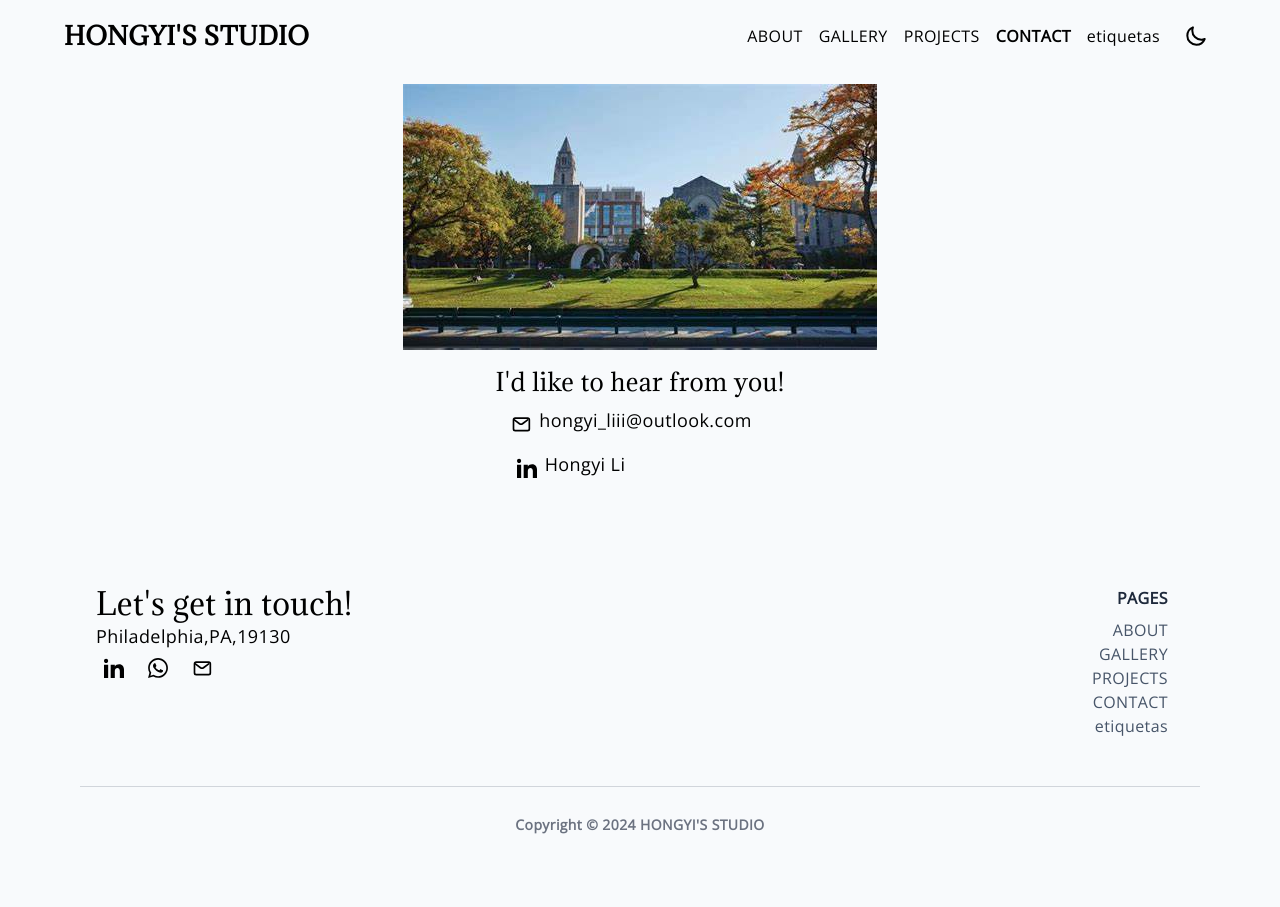
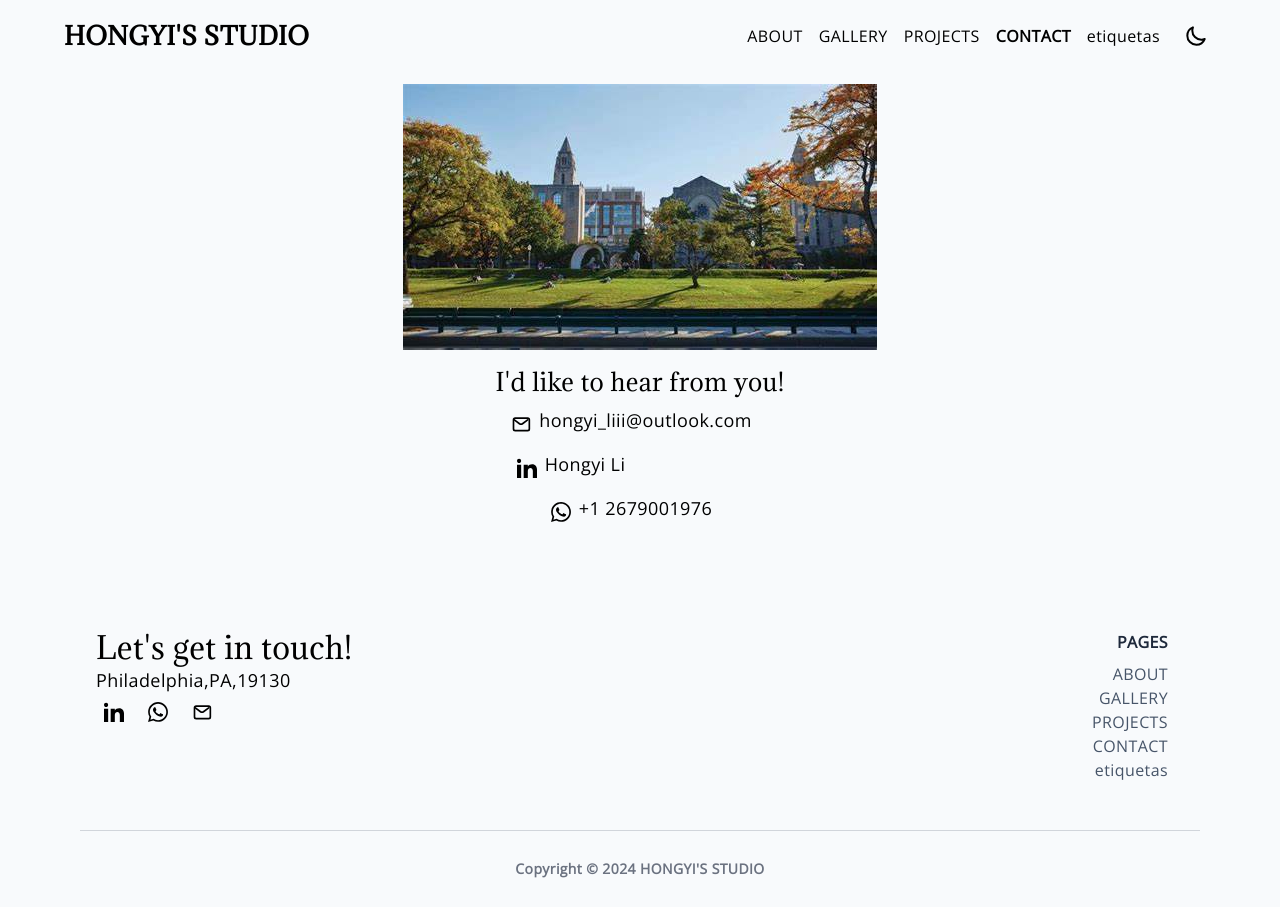
Before and after one commit to hongyili-hl/hongyili-hl.github.io, a Jekyll site: the page built from sample.md, in a window 1280 px wide. Built offline with Jekyll 4.4.1, drawn with Linux system fonts in a browser that asks for light colours.

Commit message:
Update contact.html

```diff
--- a/_layouts/contact.html
+++ b/_layouts/contact.html
@@ -35,3 +35,14 @@
    {{ site.data[site.lang].footer.description | default: "Hongyi Li            " }}
   </span>
 </div>
+<div class="flex justify-center py-1 md:py-6" style="margin: 0 25px 0 0">
+  <a class="p-2" href="{{site.rrss.whatsapp}}">
+     <!-- Whatsapp -->
+    <svg xmlns="http://www.w3.org/2000/svg" class="h-5 w-5" fill="currentColor" viewBox="0 0 24 24">
+      <path d="M.057 24l1.687-6.163c-1.041-1.804-1.588-3.849-1.587-5.946.003-6.556 5.338-11.891 11.893-11.891 3.181.001 6.167 1.24 8.413 3.488 2.245 2.248 3.481 5.236 3.48 8.414-.003 6.557-5.338 11.892-11.893 11.892-1.99-.001-3.951-.5-5.688-1.448l-6.305 1.654zm6.597-3.807c1.676.995 3.276 1.591 5.392 1.592 5.448 0 9.886-4.434 9.889-9.885.002-5.462-4.415-9.89-9.881-9.892-5.452 0-9.887 4.434-9.889 9.884-.001 2.225.651 3.891 1.746 5.634l-.999 3.648 3.742-.981zm11.387-5.464c-.074-.124-.272-.198-.57-.347-.297-.149-1.758-.868-2.031-.967-.272-.099-.47-.149-.669.149-.198.297-.768.967-.941 1.165-.173.198-.347.223-.644.074-.297-.149-1.255-.462-2.39-1.475-.883-.788-1.48-1.761-1.653-2.059-.173-.297-.018-.458.13-.606.134-.133.297-.347.446-.521.151-.172.2-.296.3-.495.099-.198.05-.372-.025-.521-.075-.148-.669-1.611-.916-2.206-.242-.579-.487-.501-.669-.51l-.57-.01c-.198 0-.52.074-.792.372s-1.04 1.016-1.04 2.479 1.065 2.876 1.213 3.074c.149.198 2.095 3.2 5.076 4.487.709.306 1.263.489 1.694.626.712.226 1.36.194 1.872.118.571-.085 1.758-.719 2.006-1.413.248-.695.248-1.29.173-1.414z" />
+    </svg>
+  </a>
+  <span class="text-lg dark:text-slate-300 my-3">
+   {{ site.data[site.lang].footer.description | default: "+1 2679001976" }}
+  </span>
+</div>
```
